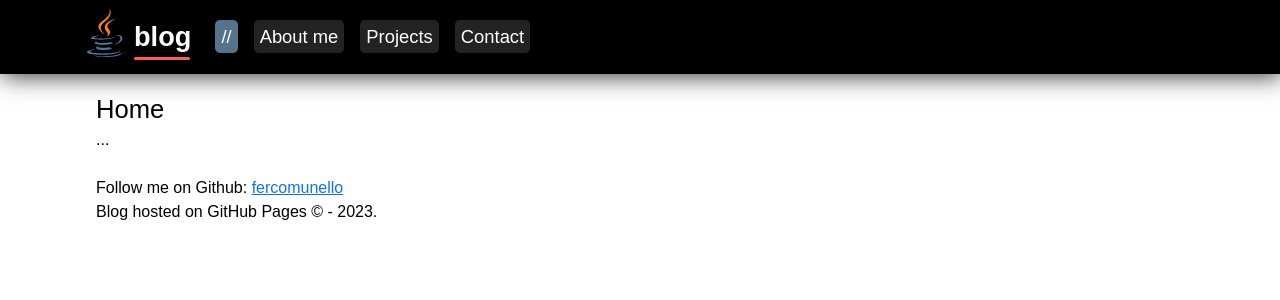
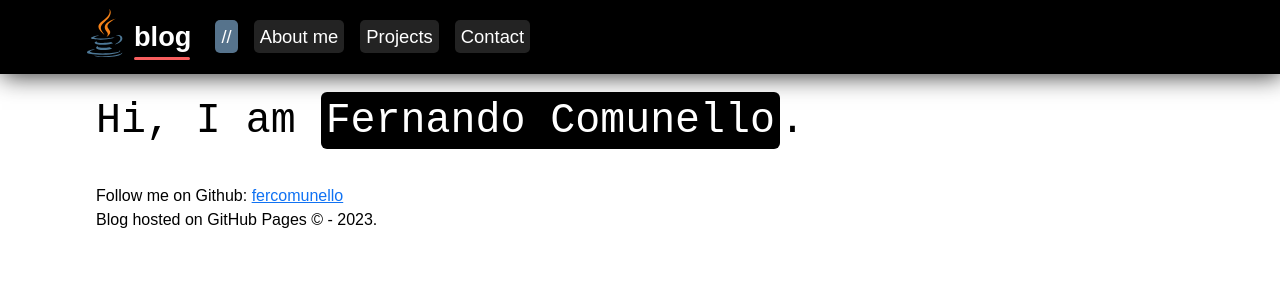
Before and after one commit to fercomunello/blog, a Jekyll site: the page built from index.html, in a window 1280 px wide. Shown: the top 300 px of the page. Built offline with Jekyll 4.4.1, drawn with Linux system fonts in a browser that asks for light colours; some web fonts are replaced.

Commit message:
Add typing writer machine animation on index.html

```diff
--- a/_includes/navigation.html
+++ b/_includes/navigation.html
@@ -1,5 +1,5 @@
 <nav class="container">
-    <a class="blog-logo" href="/">blog</a>
+    <a class="blog-logo" href="/"><span>blog</span></a>
     <ul>
         {% for item in site.data.navigation %}
             <li>
--- a/_layouts/default.html
+++ b/_layouts/default.html
@@ -4,6 +4,7 @@
         <meta charset="utf-8">
         <title>{{ page.title }}</title>
         <link rel="stylesheet" href="/assets/css/styles.css">
+        <link href="https://fonts.cdnfonts.com/css/jetbrains-mono" rel="stylesheet">
     </head>
     <body>
         <header id="menu">
--- /dev/null
+++ b/_sass/_header.scss
@@ -0,0 +1,110 @@
+@mixin dark-header {
+    --header-background-color: black;
+    --header-link-color: white;
+    --header-link-hover: rgba(130, 131, 133, 0.5);
+    --header-dash: #f85e5e;
+    --header-box-shadow: rgba(0, 0, 0, 0.8);
+}
+
+#menu {
+    @include dark-header;
+    display: flex;
+    align-items: center;
+    --header-height: 74px;
+    min-height: var(--header-height);
+
+    background-color: var(--header-background-color);
+    box-shadow: 2px 2px 23px var(--header-box-shadow);
+
+    a {
+        color: var(--header-link-color);
+        user-select: none;
+        text-decoration: none;
+    }
+
+    > nav {
+        display: flex;
+        flex-wrap: wrap;
+        gap: 16px;
+
+        > .blog-logo {
+            font-weight: bold;
+            font-size: 1.7rem;
+            transition: .3s;
+            position: relative;
+            margin-left: 38px;
+
+            &::before {
+                content: '';
+                display: block;
+                position: absolute;
+                background: url('/assets/svg/java.svg') no-repeat;
+                width: 48px;
+                height: 48px;
+                left: -53px;
+                bottom: 0;
+            }
+
+            @media (min-width: 686px) {
+                &::after {
+                    content: '';
+                    display: block;
+                    position: absolute;
+                    border-bottom: 0.2rem solid var(--header-dash);
+                    width: 56px;
+                    border-radius: 5px;
+                    bottom: -3px;
+                }
+
+                &:hover {
+                    cursor: pointer;
+                    transform: scale(1.24);
+                    transition: .3s;
+                }
+            }
+
+            @media (max-width: 685px) {
+                justify-content: space-between;
+
+                > span {
+                    display: none;
+                }
+                &:hover {
+                    transform: unset;
+                }
+                &::before {
+                    left: -39px;
+                    bottom: -6px;
+                }
+            }
+
+            @media (max-width: 443px) {
+                &::before {
+                    display: none;
+                }
+            }
+        }
+
+        > ul {
+            display: flex;
+            align-items: center;
+            gap: 16px;
+            font-size: 1.15rem;
+            margin-left: 8px;
+
+            a {
+                background: #232323;
+                padding: 6px;
+                border-radius: 5px;
+                &.current, &:hover {
+                    background: #56738c;
+                }
+            }
+
+            @media (max-width: 379px) {
+                gap: 0;
+                font-size: 1rem;
+            }
+        }
+    }
+}
--- /dev/null
+++ b/_sass/_index.scss
@@ -0,0 +1,25 @@
+#index-section {
+    > header {
+        font-family: 'JetBrains Mono', monospace;
+        > h1 {
+            font-size: calc(2.6 * var(--font-size));
+            animation:
+                typing 2.8s steps(80, end),
+                blink-caret .75s step-end infinite;
+            transition: 1s;
+            overflow: hidden;
+            border-right: .19em solid lightslategray;
+            white-space: nowrap;
+            display: inline-block;
+
+            @keyframes typing {
+                from { width: 0 }
+                to { width: 44% }
+            }
+            @keyframes blink-caret {
+                from, to { border-color: transparent }
+                50% { border-color: lightslategray; }
+            }
+        }
+    }
+}
--- a/_sass/_reset.scss
+++ b/_sass/_reset.scss
@@ -2,7 +2,7 @@ html, body, div, span, applet, object, iframe,
 h1, h2, h3, h4, h5, h6, p, blockquote, pre,
 a, abbr, acronym, address, big, cite, code,
 del, dfn, em, img, ins, kbd, q, s, samp,
-small, strike, strong, sub, sup, tt, var,
+small, strike, sub, sup, tt, var,
 b, u, i, center,
 dl, dt, dd, ol, ul, li,
 fieldset, form, label, legend,
--- a/_sass/header.scss
+++ /dev/null
@@ -1,191 +0,0 @@
-@mixin dark-header {
-    --header-background-color: black;
-    --header-link-color: white;
-    --header-link-hover: rgba(130, 131, 133, 0.5);
-    --header-dash: #f85e5e;
-    --header-box-shadow: rgba(0, 0, 0, 0.8);
-}
-
-#menu {
-    @include dark-header;
-    display: flex;
-    align-items: center;
-    --header-height: 74px;
-    min-height: var(--header-height);
-
-    background-color: var(--header-background-color);
-    box-shadow: 2px 2px 23px var(--header-box-shadow);
-
-    a {
-        color: var(--header-link-color);
-        user-select: none;
-        text-decoration: none;
-    }
-
-    > nav {
-        display: flex;
-        gap: 16px;
-
-        > ul {
-            display: flex;
-            align-items: center;
-            gap: 16px;
-            font-size: 1.15rem;
-            margin-left: 8px;
-
-            a {
-                background: #232323;
-                padding: 6px;
-                border-radius: 5px;
-                &.current, &:hover {
-                    background: #56738c;
-                }
-            }
-        }
-
-        > .blog-logo {
-            font-weight: bold;
-            font-size: 1.7rem;
-            transition: .3s;
-            position: relative;
-            margin-left: 38px;
-
-            &::before {
-                content: '';
-                display: block;
-                position: absolute;
-                background: url('/assets/svg/java.svg') no-repeat;
-                width: 48px;
-                height: 48px;
-                left: -53px;
-                bottom: 0;
-            }
-
-            &::after {
-                content: '';
-                display: block;
-                position: absolute;
-                border-bottom: 0.2rem solid var(--header-dash);
-                width: 56px;
-                border-radius: 5px;
-                bottom: -3px;
-            }
-
-            &:hover {
-                cursor: pointer;
-                transform: scale(1.24);
-                transition: .3s;
-            }
-        }
-    }
-
-   /* nav > button[id='menu-mobile'] {
-        display: none;
-    } */
-
-   /* #menu {
-        display: flex;
-        gap: .5rem;
-
-        a {
-            padding: .6rem;
-
-            @media (min-width: 686px) {
-                &:hover {
-                    background: var(--header-link-hover);
-                    border-radius: 5px;
-                }
-            }
-        }
-    }*/
-
-    /*
-    @media (max-width: 685px) {
-        justify-content: space-between;
-
-        > #dashboard-link {
-            &:hover {
-                transform: unset;
-            }
-
-            @media (max-width: 322px) {
-                &:before {
-                    display: none;
-                }
-            }
-        }
-
-        nav {
-            margin-right: 18px;
-
-            &.active #menu {
-                visibility: visible;
-                overflow-y: auto;
-                height: auto;
-            }
-
-            &.active button span {
-                border-top-color: transparent;
-
-                &::before {
-                    transform: rotate(135deg);
-                }
-
-                &::after {
-                    transform: rotate(-135deg);
-                    top: -7px;
-                }
-            }
-
-            button[id='menu-mobile'] {
-                display: flex;
-    flex-direction: row;
-    align-items: center;
-
-                padding: .5rem 1rem;
-                cursor: pointer;
-                column-gap: .5rem;
-
-                span {
-                    display: block;
-                    border-top: 2px solid;
-                    color: black;
-                    width: 20px;
-
-                    &::before, &::after {
-                        position: relative;
-                         content: '';
-    display: block;
-                        height: 2px;
-                        background-color: currentColor;
-                        margin-top: 4px;
-                        transition: .3s;
-                    }
-                }
-            }
-
-            #menu {
-                display: block;
-    position: absolute;
-                background-color: var(--header-background-color);
-                height: 0;
-                top: calc(var(--header-height) + 2rem);
-                transition: .5s;
-                visibility: hidden;
-                overflow-y: hidden;
-                z-index: 1000;
-                border-radius: 0 0 0 10px;
-
-                li:hover {
-                    background: var(--header-link-hover);
-                }
-
-                a {
-                    display: block;
-                    margin-right: 3rem;
-                    margin-left: 6px;
-                }
-            }
-        }
-    }*/
-}
--- a/_sass/main.scss
+++ b/_sass/main.scss
@@ -1,5 +1,7 @@
 @import 'reset';
 @import 'header';
+
+@import 'index';
 
 :root {
     --font-size: 1rem;
@@ -40,6 +42,13 @@ body {
     margin-top: 16px;
 }
 
+.dark-bg-text {
+    background: black;
+    color: white;
+    padding: 5px;
+    border-radius: 6px;
+}
+
 button {
     font-size: inherit;
 }
--- a/about.html
+++ b/about.html
@@ -3,5 +3,4 @@ title: About me
 permalink: /about
 layout: default
 ---
-<h1>Bio</h1>
 <p>...</p>
--- a/index.html
+++ b/index.html
@@ -3,5 +3,11 @@ title: Home
 permalink: /
 layout: default
 ---
-<h1>Home</h1>
-<p>...</p>
+<section id="index-section">
+    <header>
+        <h1 lang="en">Hi, I am <span class="dark-bg-text">Fernando Comunello</span>.</h1>
+    </header>
+    <div>
+
+    </div>
+</section>
```
